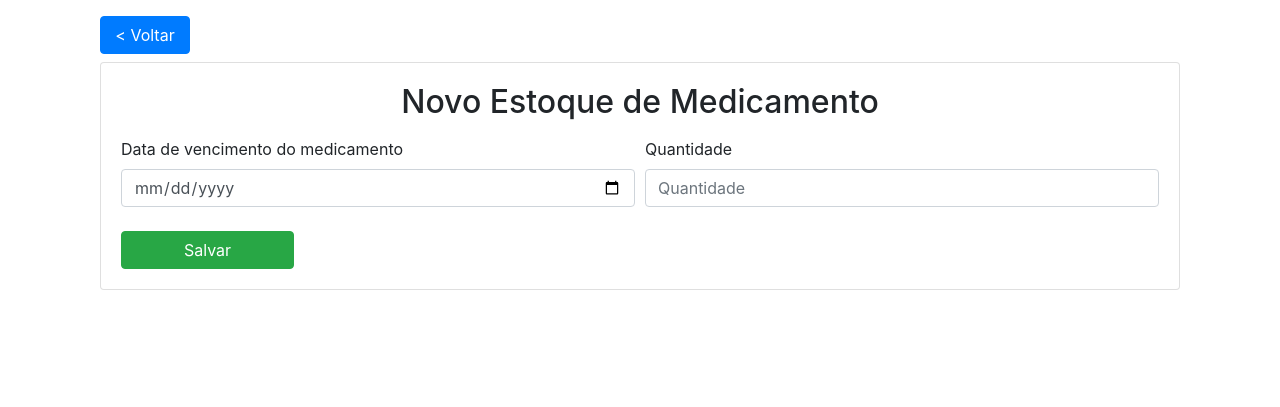
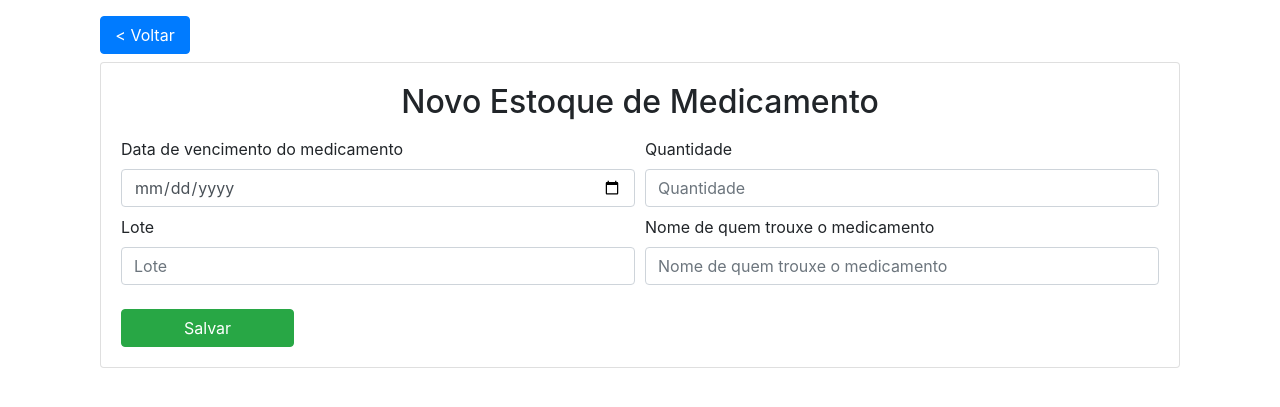
Before and after one commit to MagnoBelloni/OrganizingToCare, a Flask app: page /medicamento_estoque/novo/1 in a window 1280 px wide. Shown: the part 56-463 px from the top of the page. Run offline with Flask 2, Linux system fonts and the light colour scheme; some libraries are stand-ins or nearby versions.

Commit message:
Inclusão dos campos lote e nome da pessoa que trouxe o medicamento para a tabela medicamento_estoque

```diff
--- a/organizingtocare/app/controllers/medicamento_estoque.py
+++ b/organizingtocare/app/controllers/medicamento_estoque.py
@@ -16,7 +16,10 @@ def novo_medicamento_estoque(medicamento_paciente_id):
             medicamento_paciente_id,
             dataVencimentoFormatada,
             request.form['quantidade'],
-            request.form['quantidade'])
+            request.form['quantidade'],
+            request.form['lote'],
+            request.form['nomePessoaTrouxeMedicamento'])
+
         db.session.add(medicamento_estoque)
         db.session.commit()
         return redirect(f"/medicamento_paciente/editar/{medicamento_paciente_id}")
@@ -36,6 +39,9 @@ def editar_medicamento_estoque(id):
 
         medicamento_estoque.quantidade = request.form['quantidade']
         medicamento_estoque.dataVencimento = dataVencimentoFormatada
+        medicamento_estoque.lote = request.form['lote']
+        medicamento_estoque.nomePessoaTrouxeMedicamento = request.form['nomePessoaTrouxeMedicamento']
+
         db.session.commit()
         return redirect(f"/medicamento_paciente/editar/{medicamento_paciente_id}")
 
--- a/organizingtocare/app/models/medicamento_estoque.py
+++ b/organizingtocare/app/models/medicamento_estoque.py
@@ -7,13 +7,17 @@ class MedicamentoEstoque(db.Model):
     dataVencimento = db.Column(db.DateTime, nullable=False)
     quantidade = db.Column(db.Integer, nullable=False)
     quantidadeInicial = db.Column(db.Integer, nullable=False)
+    lote = db.Column(db.String, nullable=False)
+    nomePessoaTrouxeMedicamento = db.Column(db.String, nullable=False)
 
     medicamento_estoque_registro_association = db.relationship('MedicamentoEstoqueRegistro', order_by='MedicamentoEstoqueRegistro.dataRegistro.desc()')
 
-    def __init__(self, medicamentoPacienteId, dataVencimento, quantidade, quantidadeInicial):
+    def __init__(self, medicamentoPacienteId, dataVencimento, quantidade, quantidadeInicial, lote, nomePessoaTrouxeMedicamento):
         self.medicamentoPacienteId = medicamentoPacienteId
         self.dataVencimento = dataVencimento
         self.quantidade = quantidade
         self.quantidadeInicial = quantidadeInicial
+        self.lote = lote
+        self.nomePessoaTrouxeMedicamento = nomePessoaTrouxeMedicamento
 
     MedicamentoPaciente = db.relationship('MedicamentoPaciente', backref=db.backref("medicamento_estoque"))
--- a/organizingtocare/app/templates/medicamento_estoque/novo.html
+++ b/organizingtocare/app/templates/medicamento_estoque/novo.html
@@ -13,16 +13,21 @@
                 <div class="form-row">
                     <div class="col-sm-12 col-lg-6 mt-2">
                         <label for="Data de vencimento do medicamento">Data de vencimento do medicamento</label>
-                        <input type="date" class="form-control" name="dataVencimento" id="dataVencimento"
-                        data-toggle="tooltip" data-placement="right" title="Data de vencimento do medicamento" required>
+                        <input type="date" class="form-control" name="dataVencimento" id="dataVencimento" required>
                     </div>
                     <div class="col-sm-12 col-lg-6 mt-2">
                         <label for="Quantidade">Quantidade</label>
-                        <input type="number" class="form-control" name="quantidade" id="quantidade" placeholder="Quantidade"
-                        data-toggle="tooltip" data-placement="right" required>
+                        <input type="number" class="form-control" name="quantidade" id="quantidade" placeholder="Quantidade" required>
+                    </div>
+                    <div class="col-sm-12 col-lg-6 mt-2">
+                        <label for="Quantidade">Lote</label>
+                        <input type="text" class="form-control" name="lote" id="lote" placeholder="Lote" required>
+                    </div>
+                    <div class="col-sm-12 col-lg-6 mt-2">
+                        <label for="nomePessoaTrouxeMedicamento">Nome de quem trouxe o medicamento</label>
+                        <input type="text" class="form-control" name="nomePessoaTrouxeMedicamento" id="nomePessoaTrouxeMedicamento" placeholder="Nome de quem trouxe o medicamento" required>
                     </div>
                 </div>
-
                 <button class="btn btn-success mt-4 col-md-2" type="submit">Salvar</button>
             </form>
 		</div>
--- a/organizingtocare/app/templates/usuario/login.html
+++ b/organizingtocare/app/templates/usuario/login.html
@@ -21,7 +21,7 @@
               <div class="card-body p-6">
                 <div class="mb-4">
                   <a href="../index.html"><img src="../assets/images/brand/logo/logo-primary.svg" class="mb-2" alt=""></a>
-                  <p class="mb-6">Login entrar</p>
+                  <h1>Login</h1>
                 </div>
                 <!-- Form -->
                 <form action="/" method="post">
```
Also changed, not shown: organizingtocare/app/templates/medicamento_estoque/editar.html (+8 -0 lines).
